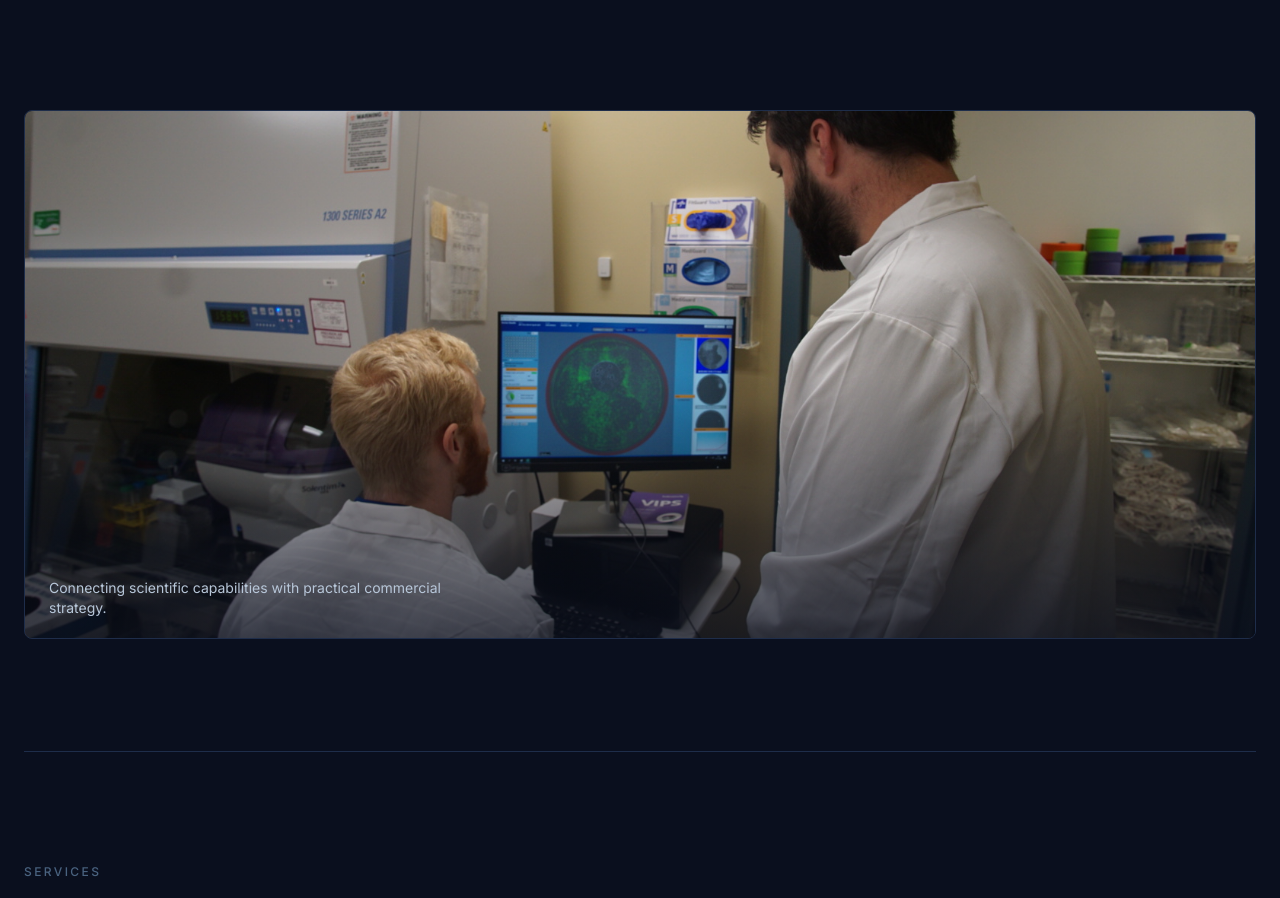
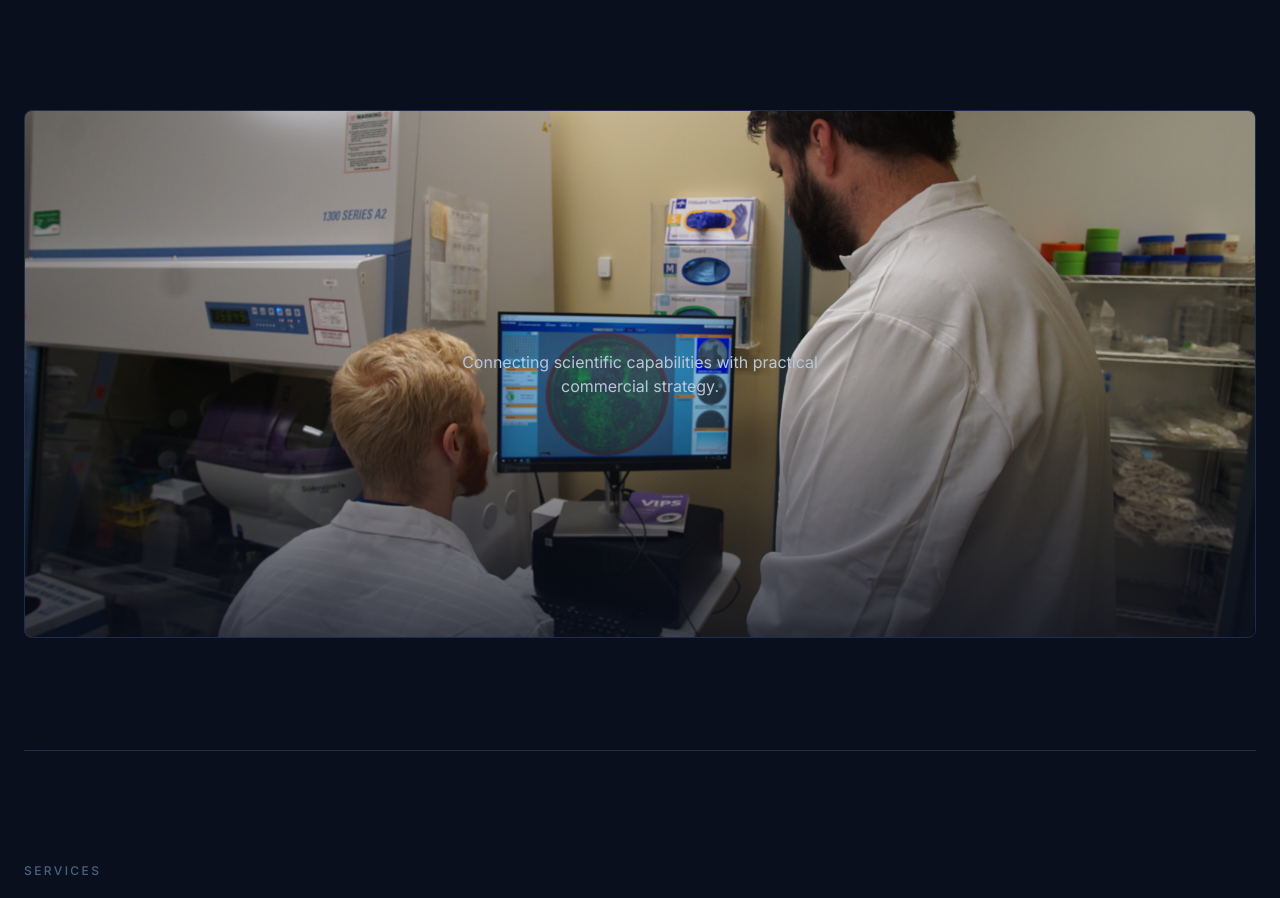
Before and after one commit to brenzeca91/chrisbrenzel, a Next.js app: page /consulting in a window 1280 px wide. Shown: the part 1265-2163 px from the top of the page. Built offline with nearby package versions, Linux system fonts and the light colour scheme; a web font is replaced by a local one.

Commit message:
feat: enhance consulting page lab image with accessibility and styling updates
Co-authored-by: Chris Brenzel <282042845+brenzeca91@users.noreply.github.com>

```diff
--- a/app/consulting/page.tsx
+++ b/app/consulting/page.tsx
@@ -116,17 +116,17 @@ export default function ConsultingPage() {
 
       {/* Lab image band */}
       <section className="max-w-7xl mx-auto px-6 pb-20 md:pb-28">
-        <div className="relative rounded-lg overflow-hidden border border-[#1e2d4a]">
-          <img
-            src="/images/consulting-collaboration.jpg"
-            alt="Two scientists reviewing imaging results together at a biosafety cabinet in a research laboratory"
-            className="w-full object-cover aspect-[16/9] md:aspect-[21/9]"
-          />
+        <div
+          className="relative rounded-lg overflow-hidden border border-[#1e2d4a] aspect-[16/9] md:aspect-[21/9] bg-cover bg-center flex items-center justify-center"
+          style={{ backgroundImage: "url('/images/consulting-collaboration.jpg')" }}
+          role="img"
+          aria-label="Two scientists reviewing imaging results together at a biosafety cabinet in a research laboratory"
+        >
           <div
             className="absolute inset-0 bg-gradient-to-t from-[#0a0f1e]/70 via-transparent to-transparent"
             aria-hidden="true"
           />
-          <p className="absolute bottom-5 left-6 text-[#b8c7d9] font-sans text-sm max-w-md">
+          <p className="relative z-10 text-[#b8c7d9] font-sans text-sm md:text-base max-w-md text-center px-6">
             Connecting scientific capabilities with practical commercial strategy.
           </p>
         </div>
```
